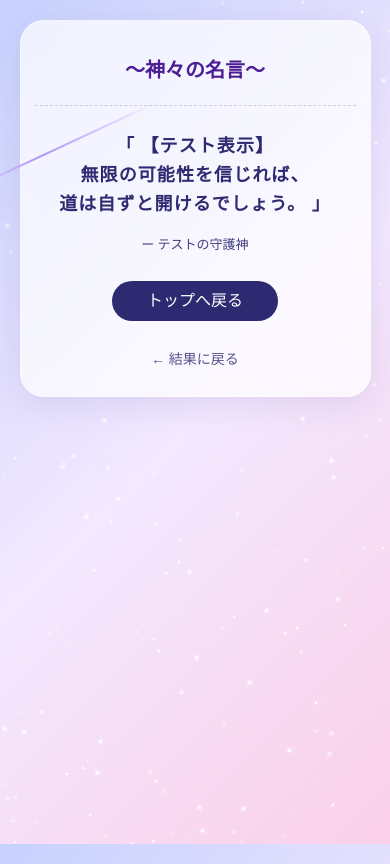
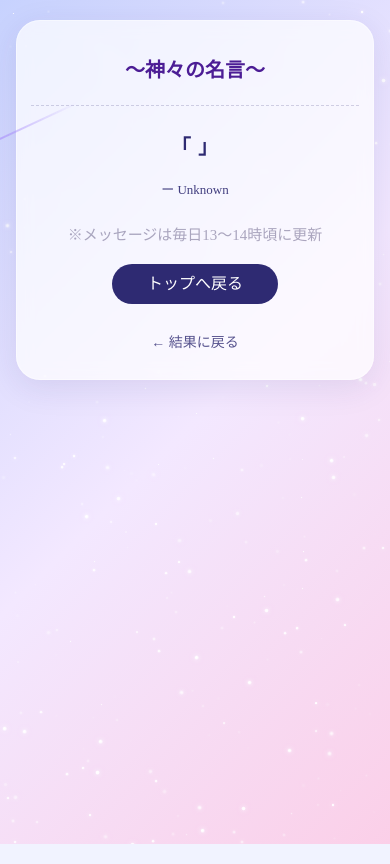
Before and after one commit to mo3-max/fortune-app, a Flask app: page /quote in a window 390 px wide. Run offline with Flask 3, Linux system fonts and the light colour scheme; data that the repository does not hold is empty.

Commit message:
Add files via upload

```diff
--- a/app.py
+++ b/app.py
@@ -1,17 +1,22 @@
-from flask import Flask, render_template, request, redirect, flash
+import os
+import random
 import requests
-import random
 from datetime import date
+from flask import Flask, flash, redirect, render_template, request
+
+# 📦 【重要】すでにある本物のデータファイルから情報を読み込みます
+from const_data import SHUGOSHIN_INFO
 import messages
-# from dotenv import load_dotenv
-from const_data import SHUGOSHIN_INFO
-import os
 
-# load_dotenv()
-# API_KEY = os.getenv("API_KEY")
+# 💡 手元のPC環境による「dotenvエラー」を完全に回避するセーフティ設計
+try:
+    from dotenv import load_dotenv
+    load_dotenv()
+except ImportError:
+    pass
 
-API_KEY = "hstDxwZ8x24vjqiX3WOSLGHUUGyGlff5aCRse99nsFFYh9pneVFmjrcINp37wYRe"
-
+# ⭕ APIキーを取得（Renderの環境変数、または手元の .env から自動取得）
+API_KEY = os.environ.get("OPENAI_API_KEY", "")
 # インスタンス生成
 app = Flask(__name__)
 app.secret_key = 'your_secret_key_here'
@@ -165,7 +170,7 @@
 def quote():
 
     # 💡 ここを True にするとテスト用、False にすると本番用（API使用）
-    test_mode = True
+    test_mode = False
 
     if test_mode:
         # --- テスト用のデータ（APIを叩かない） ---
--- a/static/css/style.css
+++ b/static/css/style.css
@@ -16,16 +16,53 @@
     /* ほんのり透ける白 */
 }
 
+* {
+    box-sizing: border-box;
+    /* サイズ計算のバグを防ぐ魔法の1行 */
+}
+
+html,
+body {
+    width: 100%;
+    margin: 0;
+    padding: 0;
+    overflow-x: hidden;
+    /* 左右のガタつきを防止 */
+}
+
 body {
     background: linear-gradient(135deg, var(--twilight-lavender) 0%, var(--luminous-purple) 50%, var(--luminous-pink) 100%);
     background-attachment: fixed;
     min-height: 100vh;
+    min-height: 100dvh;
+    /* 📱スマホの背景ガタつき防止 */
     margin: 0;
     font-family: 'Noto Serif JP', serif;
     color: var(--text-dark-purple);
 }
 
-/* 💡 タイトルと画像を綺麗に横一列に並べて中央に寄せる設定 */
+/* ==========================================================================
+   2. 枠組み（.wrapper）と共通カードUI（PC版ベース）
+   ========================================================================== */
+
+
+.fortune-card {
+    background-color: var(--card-white);
+    backdrop-filter: blur(8px);
+    -webkit-backdrop-filter: blur(8px);
+    border-radius: 24px;
+    box-shadow: 0 8px 32px rgba(46, 42, 114, 0.1),
+        inset 0 0 0 1px rgba(255, 255, 255, 0.4);
+    padding: 40px 60px;
+    width: 90%;
+    max-width: 1200px;
+    /* ⭕ PC版のお気に入りの横幅を完全キープ！ */
+    margin: 20px auto;
+    text-align: center;
+    box-sizing: border-box;
+}
+
+/* --- タイトル ＆ ヘッダー関連 --- */
 .header-container {
     display: flex;
     justify-content: center;
@@ -60,102 +95,37 @@
     animation: titleGlow 12s ease-in-out infinite;
 }
 
-/* 💻 PC画面のときは、スマホ用の改行を非表示にして1行で見せる */
 .sp-only {
     display: none;
 }
 
-@keyframes titleGlow {
-
-    0%,
-    100% {
-        text-shadow: 0px -2px 0 var(--text-dark-purple), 0px 2px 0 var(--text-dark-purple),
-            -2px 0px 0 var(--text-dark-purple), 2px 0px 0 var(--text-dark-purple),
-            -2px -2px 0 var(--text-dark-purple), 2px -2px 0 var(--text-dark-purple),
-            -2px 2px 0 var(--text-dark-purple), 2px 2px 0 var(--text-dark-purple),
-            0 0 25px #10b981, 0 0 60px #10b981, 0 0 100px rgba(16, 185, 129, 0.7);
-        opacity: 0.9;
-    }
-
-    20% {
-        text-shadow: 0px -2px 0 var(--text-dark-purple), 0px 2px 0 var(--text-dark-purple),
-            -2px 0px 0 var(--text-dark-purple), 2px 0px 0 var(--text-dark-purple),
-            -2px -2px 0 var(--text-dark-purple), 2px -2px 0 var(--text-dark-purple),
-            -2px 2px 0 var(--text-dark-purple), 2px 2px 0 var(--text-dark-purple),
-            0 0 25px #06b6d4, 0 0 60px #06b6d4, 0 0 100px rgba(6, 182, 212, 0.8);
-        opacity: 0.95;
-    }
-
-    40% {
-        text-shadow: 0px -2px 0 var(--text-dark-purple), 0px 2px 0 var(--text-dark-purple),
-            -2px 0px 0 var(--text-dark-purple), 2px 0px 0 var(--text-dark-purple),
-            -2px -2px 0 var(--text-dark-purple), 2px -2px 0 var(--text-dark-purple),
-            -2px 2px 0 var(--text-dark-purple), 2px 2px 0 var(--text-dark-purple),
-            0 0 25px #8b5cf6, 0 0 60px #8b5cf6, 0 0 100px rgba(139, 92, 246, 0.8);
-        opacity: 1;
-    }
-
-    60% {
-        text-shadow: 0px -2px 0 var(--text-dark-purple), 0px 2px 0 var(--text-dark-purple),
-            -2px 0px 0 var(--text-dark-purple), 2px 0px 0 var(--text-dark-purple),
-            -2px -2px 0 var(--text-dark-purple), 2px -2px 0 var(--text-dark-purple),
-            -2px 2px 0 var(--text-dark-purple), 2px 2px 0 var(--text-dark-purple),
-            0 0 25px #ec4899, 0 0 60px #ec4899, 0 0 100px rgba(236, 72, 153, 0.7);
-        opacity: 1;
-    }
-
-    80% {
-        text-shadow: 0px -2px 0 var(--text-dark-purple), 0px 2px 0 var(--text-dark-purple),
-            -2px 0px 0 var(--text-dark-purple), 2px 0px 0 var(--text-dark-purple),
-            -2px -2px 0 var(--text-dark-purple), 2px -2px 0 var(--text-dark-purple),
-            -2px 2px 0 var(--text-dark-purple), 2px 2px 0 var(--text-dark-purple),
-            0 0 25px var(--champagne-gold), 0 0 60px var(--champagne-gold), 0 0 100px rgba(253, 230, 138, 0.9);
-        opacity: 0.95;
-    }
+/* --- PC版フォントサイズ設定 --- */
+.fortune-card h2 {
+    font-family: 'Noto Serif JP', serif;
+    font-size: 22px !important;
+    color: #4c1d95 !important;
+    margin-top: 10px;
+    margin-bottom: 25px;
+    font-weight: bold;
 }
 
-/* ==========================================================================
-   2. 共通カードUI ＆ 文字サイズ一括調整（レスポンシブ統合版）
-   ========================================================================== */
-/* ✨ このカタマリごと、今の設定に上書きするだけでOKです！ */
-.fortune-card {
-    background-color: var(--card-white);
-    backdrop-filter: blur(8px);
-    -webkit-backdrop-filter: blur(8px);
-    border-radius: 24px;
-    box-shadow: 0 8px 32px rgba(46, 42, 114, 0.1),
-        inset 0 0 0 1px rgba(255, 255, 255, 0.4);
-    padding: 40px 60px;
-    width: 90%;
-    max-width: 1200px;
-    margin: 20px auto;
-    text-align: center;
-    box-sizing: border-box;
-}
-
-/* 💻 【PCで見るとき】のサイズ調整 */
-
-/* タイトル（見出し）の設定 */
 .fortune-card h3 {
     font-size: 20px !important;
     margin-bottom: 16px;
     margin-top: 30px;
 }
 
-/* 🔮 【今の君への想い度】のタイトル部分 */
 .luck-text strong {
     font-size: 24px !important;
     font-weight: bold;
     color: #e42769;
 }
 
-/* 🔮 「テスト、君の守護神ヘスティアだよ」のサイズ */
 .god-intro p {
     font-size: 20px !important;
     font-weight: bold;
     text-align: center;
     margin-bottom: 20px;
-    /* 🔮 【追加】長い名前が来ても、単語の途中でぶつ切りにせず綺麗に折り返すお守り */
     word-break: keep-all !important;
     overflow-wrap: break-word !important;
 }
@@ -175,11 +144,30 @@
     line-height: 1.8;
     letter-spacing: 0.06em;
     word-break: keep-all;
+
+
     overflow-wrap: anywhere;
 }
 
+.quote-section p.quote-card-text {
+    font-size: 26px !important;
+    font-weight: bold;
+    color: #2e2a72 !important;
+    margin: 35px 0 !important;
+    line-height: 1.6;
+}
+
+.quote-section p.quote-author {
+    font-size: 18px !important;
+    color: #2e2a72 !important;
+    text-align: right;
+    margin-top: 20px;
+    margin-bottom: 30px;
+    opacity: 0.9;
+}
+
 /* ==========================================================================
-   3. 共通ボタンUI ＆ 装飾要素
+   3. 共通UI・装飾（ボタン・画像・エフェクトなど）
    ========================================================================== */
 .fortune-btn {
     background-color: var(--text-dark-purple);
@@ -253,51 +236,12 @@
     opacity: 0.8;
 }
 
-CSS
-
-/* ==========================================================================
-   名言画面（quote.html）用：すべてのサイズを初期の快適サイズに固定
-   ========================================================================== */
-.fortune-card h2 {
-    font-family: 'Noto Serif JP', serif;
-    font-size: 22px !important;
-    color: #4c1d95 !important;
-    margin-top: 10px;
-    margin-bottom: 25px;
-    font-weight: bold;
-}
-
-/* 💻 PC版やベースの設定（ここに置いておきます） */
-.quote-section p.quote-card-text {
-    font-size: 26px !important;
-    font-weight: bold;
-    color: #2e2a72 !important;
-    margin: 35px 0 !important;
-    line-height: 1.6;
-}
-
-.quote-section p.quote-author {
-    font-size: 18px !important;
-    color: #2e2a72 !important;
-    text-align: right;
-    margin-top: 20px;
-    margin-bottom: 30px;
-    opacity: 0.9;
-}
-
-/* ボタンやリンクの余白調整 */
 .quote-nav {
     margin-top: 40px;
 }
 
-
-
-/* ==========================================================================
-   4. トップページ（入力画面）用のスタイル ＆ エフェクト
-   ========================================================================== */
 .intro-text {
     font-size: 20px;
-    /* 25xの記述ミスを20pxに修正 */
     color: #6b7280;
     margin-bottom: 20px;
     line-height: 1.6;
@@ -341,8 +285,9 @@
     color: #9ca3af;
 }
 
-/* キラキラ・星背景の土台 */
-#sparkle-container {
+/* キラキラ・流れ星アニメーション */
+#sparkle-container,
+.stars {
     position: fixed;
     top: 0;
     left: 0;
@@ -501,15 +465,46 @@
 
 .error-item {
     margin: 5px 0;
-    /* メッセージが複数出たときに、少しだけ上下に隙間を作る */
     font-size: 15px;
-    /* スマホやPCでも見やすいサイズ */
+}
+
+
+/* ==========================================================================
+   🌌 名言画面：更新案内の文字デザイン
+   ========================================================================== */
+.update-notice {
+    margin-top: 20px;
+    /* 名言（著者名）との間に少し隙間をあける */
+    margin-bottom: 20px;
+    /* ボタンとの間に少し隙間をあける */
+    padding: 0 10px;
+    /* 左右にほんの少し余白をつける */
+    text-align: center;
+    /* 文字を真ん中に寄せる */
+}
+
+.update-notice p {
+    font-size: 0.7rem;
+    /* 文字を少し小さくして上品にする */
+    color: #5c537d;
+    /* 💡文字の色を「少し透明な白」にして夜空に馴染ませる */
+    line-height: 1.5;
+    /* 行間を広げて読みやすくする */
 }
 
 /* ==========================================================================
-   📱 【ここに引っ越し！】スマートフォン版のレスポンシブ設定（画面幅780px以下）
+   📱 4. スマートフォン版のレスポンシブ設定（画面幅780px以下）
    ========================================================================== */
 @media screen and (max-width: 780px) {
+
+    .fortune-card {
+        width: 92%;
+        /* 📱 スマホ画面の左右にほどよい隙間をキープ */
+        max-width: 500px;
+        /* 📱 横に広がりすぎず、綺麗に縦長に収まるサイズ */
+        padding: 30px 15px;
+    }
+
     .header-container {
         gap: 12px;
         margin-top: 40px;
@@ -526,11 +521,6 @@
         animation: titleGlowMobile 12s ease-in-out infinite;
     }
 
-    .fortune-card {
-        width: 90%;
-        padding: 30px 15px;
-    }
-
     .form-group input,
     .form-group select {
         width: 100%;
@@ -567,25 +557,21 @@
         margin: 15px 0;
     }
 
-    /* 💡 ファイルの最下部にきたことで、上の26pxを確実に上書きできます！ */
     .quote-section p.quote-card-text {
-        font-size: 18px !important;
+        font-size: 20px !important;
         line-break: strict !important;
         line-height: 1.6 !important;
         text-align: center !important;
         margin: 20px 0 !important;
-        /* スマホ用に上下の余白も少しスッキリ */
     }
 
     .quote-section p.quote-author {
         font-size: 13px !important;
         margin-top: 10px !important;
         text-align: center !important;
-        /* スマホでは中央寄せが見やすいです */
     }
 
     .fortune-card h2 {
-        /* 📏 【ここを自由に変更！】スマホでの「神々の名言」のサイズを指定します */
         font-size: 20px !important;
         color: #4c1d95 !important;
         font-weight: bold !important;
@@ -594,13 +580,27 @@
         text-align: center !important;
     }
 
-    /* 📱 スマホ画面（780px以下）のときだけ、改行タグを復活させて作動させる */
     .sp-only {
         display: inline;
     }
+
+    .star-2 {
+        left: 5%;
+    }
+
+    /* ⭕ スマホ版の更新案内をさらに小さく、上品に馴染ませる設定 */
+    .update-notice p {
+        font-size: 0.7rem;
+        /* 制限に引っかからない絶妙な小ささ */
+        color: rgba(92, 83, 125, 0.5);
+        /* 💡色を少しだけ透明(0.5)にして、目立たなくします */
+        line-height: 1.2;
+        /* 0にせず、ほんの少しだけ行間を持たせる */
+        margin: 0;
+        /* 余計な上下の隙間をリセット */
+    }
 }
 
-/* スマホ用オーロラアニメーション */
 @keyframes titleGlowMobile {
 
     0%,
--- a/templates/quote.html
+++ b/templates/quote.html
@@ -4,19 +4,22 @@
 <head>
     <meta charset="UTF-8">
     <meta name="viewport" content="width=device-width, initial-scale=1.0">
-    <title>神々の名言 - 星座男子守護神占い</title>
+    <title>神々の名言</title>
     <link rel="preconnect" href="https://fonts.googleapis.com">
     <link rel="preconnect" href="https://fonts.gstatic.com" crossorigin>
     <link href="https://fonts.googleapis.com/css2?family=M+PLUS+Rounded+1c:wght@700&display=swap" rel="stylesheet">
     <link rel="stylesheet" href="{{ url_for('static', filename='css/reset.css') }}">
     <link rel="stylesheet" href="{{ url_for('static', filename='css/style.css') }}">
-    <meta name="robots" content="noindex, nofollow">
+    <link rel="icon" href="{{ url_for('static', filename='images/favicon.png') }}" type="image/png">
 </head>
 
 <body>
+
     <div id="sparkle-container">
         <div class="shooting-star-css star-1"></div>
         <div class="shooting-star-css star-2"></div>
+        <div class="shooting-star-css star-3"></div>
+        <div class="shooting-star-css star-4"></div>
     </div>
 
     <div class="stars">
@@ -30,7 +33,9 @@
                 <p class="quote-card-text">「 {{ quote }} 」</p>
                 <p class="quote-author">ー {{ author }}</p>
             </div>
-
+            <div class="update-notice">
+                <p>※メッセージは毎日13〜14時頃に更新</p>
+            </div>
             <div class="btn-container">
                 <a href="/" class="fortune-btn">トップへ戻る</a>
             </div>
--- a/templates/result.html
+++ b/templates/result.html
@@ -4,13 +4,13 @@
 <head>
     <meta charset="UTF-8">
     <meta name="viewport" content="width=device-width, initial-scale=1.0">
-    <title>守護神からの言葉</title>
+    <title>守護神男子からの言葉</title>
     <link rel="preconnect" href="https://fonts.googleapis.com">
     <link rel="preconnect" href="https://fonts.gstatic.com" crossorigin>
     <link href="https://fonts.googleapis.com/css2?family=M+PLUS+Rounded+1c:wght@700&display=swap" rel="stylesheet">
     <link rel="stylesheet" href="{{ url_for('static', filename='css/reset.css') }}">
     <link rel="stylesheet" href="{{ url_for('static', filename='css/style.css') }}">
-    <meta name="robots" content="noindex, nofollow">
+    <link rel="icon" href="{{ url_for('static', filename='images/favicon.png') }}" type="image/png">
 </head>
 
 <body>
@@ -59,7 +59,7 @@
 
             <div class="btn-container">
                 <h3>前に進むあなたに送ります</h3>
-                <a href="/quote" class="fortune-btn">神々の名言を見る</a>
+                <a href="/quote" class="fortune-btn">今日の神々の名言を見る</a>
             </div>
 
             <div class="navigation">
```
Also changed, not shown: other parts of static/css/style.css (+67 -55 lines), templates/index.html (+5 -4 lines), static/images/favicon.png (added).
